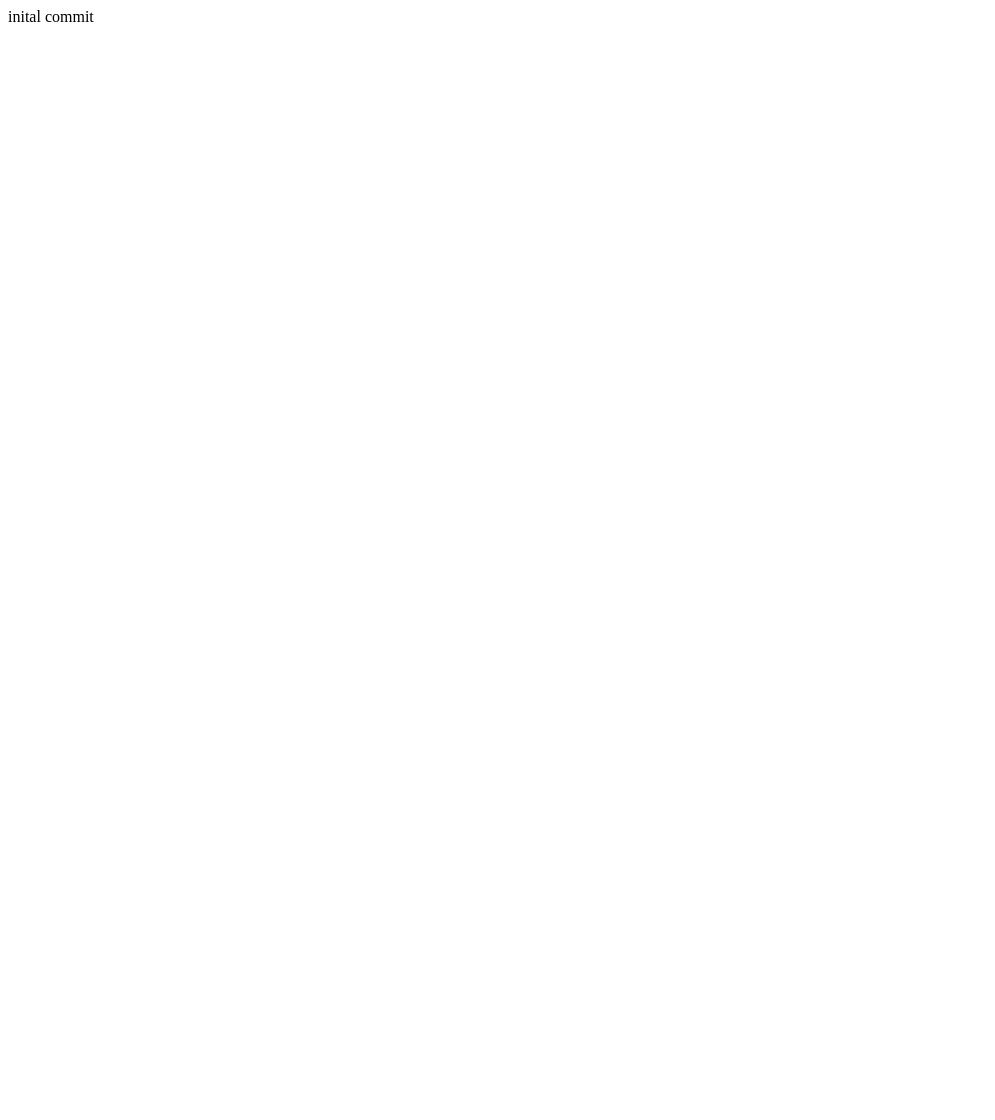
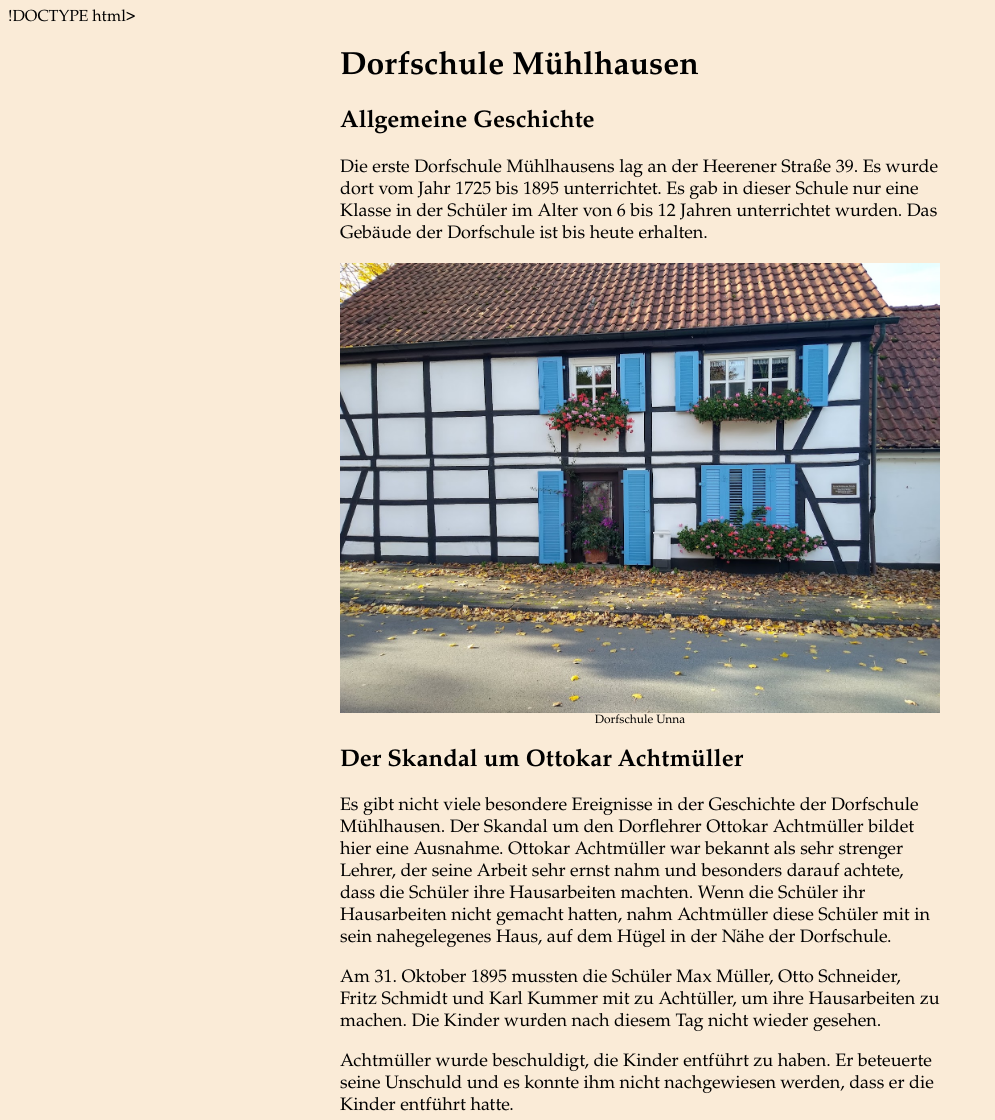
Before and after one commit to arndtniebisch/dorfschule, a plain HTML site: page index.html in a window 1280 px wide. Shown: the top 1120 px of the page, without its empty margins (0-995 px from the left). Before the commit the page ends 800 px from the top, so only its background shows below. Drawn offline with Linux system fonts and the light colour scheme.

Commit message:
added page and images

```diff
--- a/index.html
+++ b/index.html
@@ -1 +1,60 @@
-inital commit
+!DOCTYPE html>
+<html>
+<head>
+    <style>
+        body{
+            background-color: antiquewhite;
+            font-family: Garamond;
+        }
+        .container{
+            max-width: 600px;
+            margin: 0 auto;
+        }
+        img{
+            max-width: 600px;
+            margin: 0 auto;
+            display: block;
+        }
+        .caps{
+            text-align: center;
+            font-size: 12px;
+        }
+        p{
+            font-size: 18px;
+        }
+    </style>
+<title>Dorfschule Mühlhausen</title>
+</head>
+
+<body>
+<div class="container">
+
+<h1>Dorfschule Mühlhausen</h1>
+
+<h2>Allgemeine Geschichte </h2>
+<p>Die erste Dorfschule Mühlhausens lag an der Heerener Straße 39. Es wurde dort vom Jahr 1725 bis 1895 unterrichtet. Es gab in dieser Schule nur eine Klasse in der Schüler im Alter von 6 bis 12 Jahren unterrichtet wurden.
+Das Gebäude der Dorfschule ist bis heute erhalten. </p>
+<img src="dorfschule.jpg" alt="Dorfschule Mühlhausen">
+<div class="caps">Dorfschule Unna</div>
+<h2>Der Skandal um Ottokar Achtmüller</h2>
+
+<p>Es gibt nicht viele besondere Ereignisse in der Geschichte der Dorfschule Mühlhausen.  Der Skandal um den Dorflehrer Ottokar Achtmüller bildet hier eine Ausnahme.
+Ottokar Achtmüller war bekannt als sehr strenger Lehrer, der seine Arbeit sehr ernst nahm und besonders darauf achtete, dass die Schüler ihre Hausarbeiten machten.
+Wenn die Schüler ihr Hausarbeiten nicht gemacht hatten, nahm Achtmüller diese Schüler mit in sein nahegelegenes Haus, auf dem Hügel in der Nähe der Dorfschule.</p>
+
+<p>Am 31. Oktober 1895 mussten die Schüler Max Müller, Otto Schneider, Fritz Schmidt und Karl Kummer mit zu Achtüller, um ihre Hausarbeiten zu machen. Die Kinder wurden nach diesem Tag nicht wieder gesehen.</p>
+
+<p>Achtmüller wurde beschuldigt, die Kinder entführt zu haben. Er beteuerte seine Unschuld und es konnte ihm nicht nachgewiesen werden, dass er die Kinder entführt hatte. </p>
+
+<img src="klassenfoto-caps.jpg" alt="Klassenfoto mit Max, Otto, Fritz, Karl und Achtmüller">
+<div class="caps">Klassenfoto mit Max, Otto, Fritz, Karl und Achtmüller</div>
+
+<p>Nach diesem Ereignis wurde die Schule geschlossen und der Lehrer verließ den Ort. Bis heute gibt es keine Spur  von den Kindern.</p>
+
+<p>Das alte Haus des Lehrers wurde abgerissen, als eine neue Siedlung auf dem Hügel erbaut wurde. </p>
+
+
+</div>
+</body>
+
+</html>
```
Also changed, not shown: dorfschule.jpg (added), klassenfoto-caps.jpg (added).
